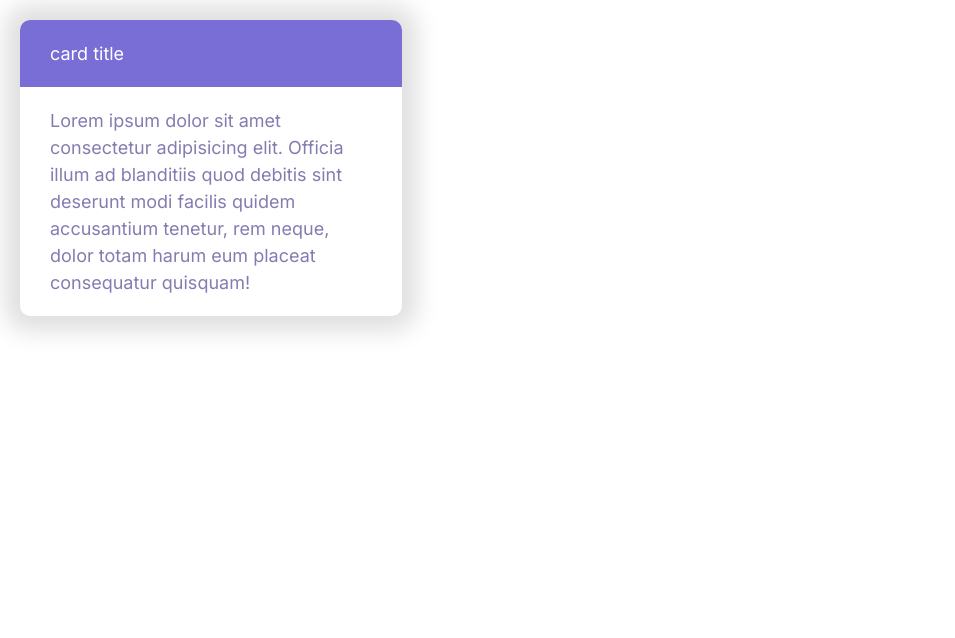
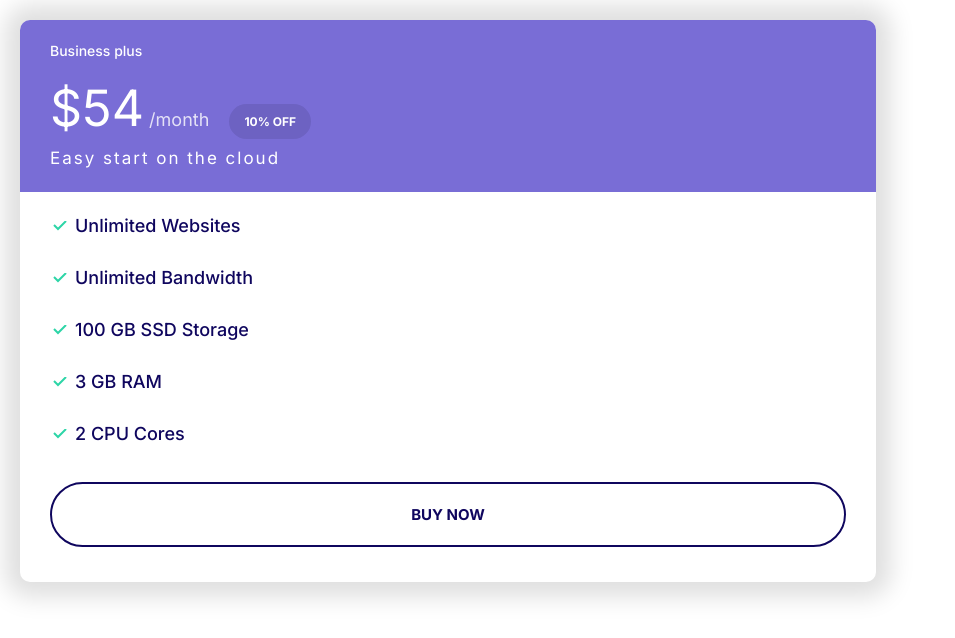
Before and after one commit to asm7979/Alify, a plain HTML site: page index.html in a window 1280 px wide. Shown: the whole page, without its empty margins (0-955 px from the left). Drawn offline with Linux system fonts and the light colour scheme.

Commit message:
plan component defined.

```diff
--- a/css/styles.css
+++ b/css/styles.css
@@ -119,6 +119,7 @@ a {
 
 .badge--small {
   font-size: 1.6rem;
+  padding: 1rem 1.5rem;
 }
 
 @media screen and (min-width: 1024px) {
@@ -309,3 +310,60 @@ a {
   background: var(--color-secondary);
   color: #fff;
 }
+
+/* Plans */
+
+.plan__name {
+  color: white;
+  margin-top: 0;
+  font-size: 2.4rem;
+  font-weight: 450;
+}
+
+.plan__price {
+  font-size: 6rem;
+}
+
+.plan__billing-cycle {
+  opacity: 0.8;
+  font-weight: 300;
+  margin-right: 1.5rem;
+}
+
+.card--secondary .badge--secondary {
+  background: #6d62c2;
+}
+
+.plan__description {
+  display: block;
+  letter-spacing: 2px;
+  font-weight: 200;
+  font-size: 2rem;
+}
+
+.plan .list {
+  margin: 0;
+}
+
+.plan .list__item {
+  margin-bottom: 2.5rem;
+  font-weight: 500;
+}
+
+.plan .button {
+  margin-top: 1rem;
+}
+
+@media screen and (min-width: 1024px) {
+  .plan__name {
+    font-size: 1.4rem;
+  }
+
+  .plan__price {
+    font-size: 5rem;
+  }
+
+  .plan__description {
+    font-size: 1.7rem;
+  }
+}
--- a/index.html
+++ b/index.html
@@ -7,21 +7,35 @@
     <link rel="preconnect" href="https://fonts.googleapis.com" />
     <link rel="preconnect" href="https://fonts.gstatic.com" crossorigin />
     <link
-      href="https://fonts.googleapis.com/css2?family=Inter:wght@400;700&display=optional"
+      href="https://fonts.googleapis.com/css2?family=Inter:wght@400;500;700&display=optional"
       rel="stylesheet"
     />
     <link rel="stylesheet" href="css/normalize.css" />
     <link rel="stylesheet" href="css/styles.css" />
   </head>
   <body>
-    <div style="width: 33%; padding: 2rem">
-      <div class="card card--secondary">
-        <header class="card__header">card title</header>
-        <div class="card__body">
-          Lorem ipsum dolor sit amet consectetur adipisicing elit. Officia illum
-          ad blanditiis quod debitis sint deserunt modi facilis quidem
-          accusantium tenetur, rem neque, dolor totam harum eum placeat
-          consequatur quisquam!
+    <div style="width: 70%; padding: 2rem">
+      <div class="plan">
+        <div class="card card--secondary">
+          <header class="card__header">
+            <h3 class="plan__name">Business plus</h3>
+            <span class="plan__price">$54</span>
+            <span class="plan__billing-cycle">/month</span>
+            <span class="badge badge--secondary badge--small">10% OFF</span>
+            <span class="plan__description">Easy start on the cloud</span>
+          </header>
+          <div class="card__body">
+            <ul class="list list--with-Tick">
+              <li class="list__item">Unlimited Websites</li>
+              <li class="list__item">Unlimited Bandwidth</li>
+              <li class="list__item">100 GB SSD Storage</li>
+              <li class="list__item">3 GB RAM</li>
+              <li class="list__item">2 CPU Cores</li>
+            </ul>
+            <button class="button button--outline button--block">
+              buy now
+            </button>
+          </div>
         </div>
       </div>
     </div>
```
